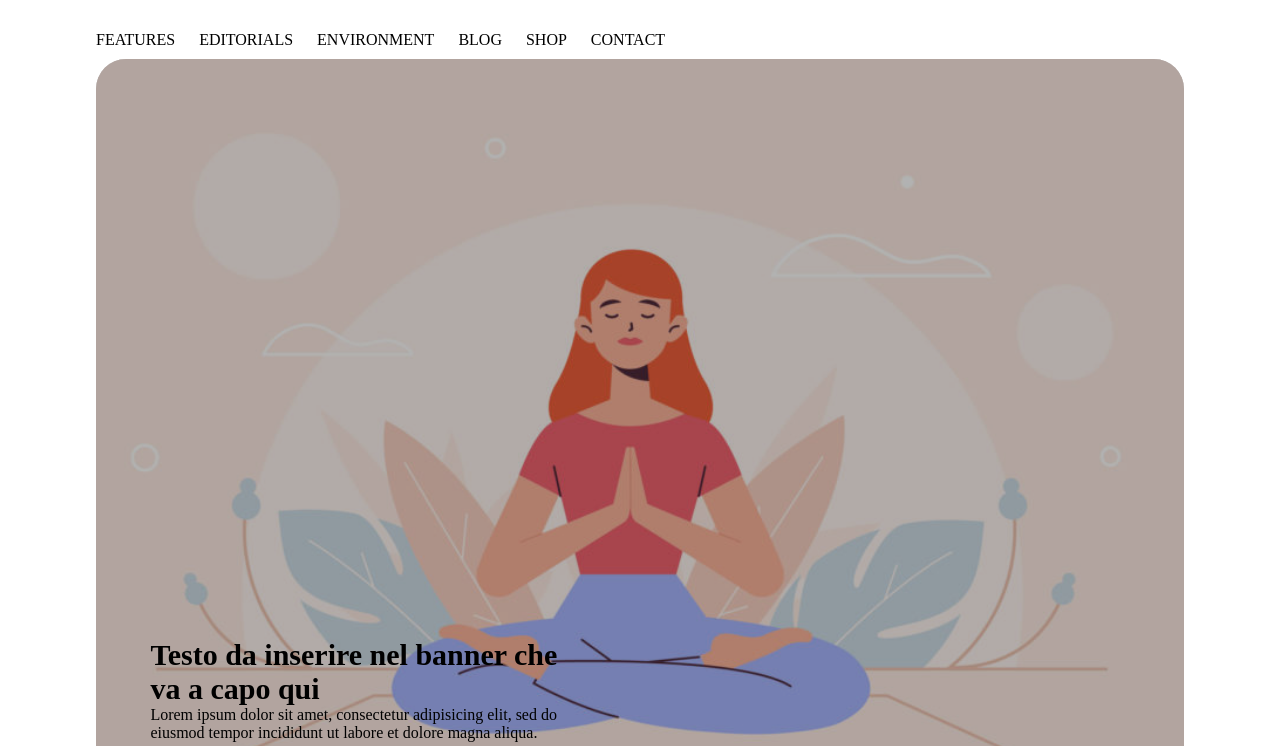
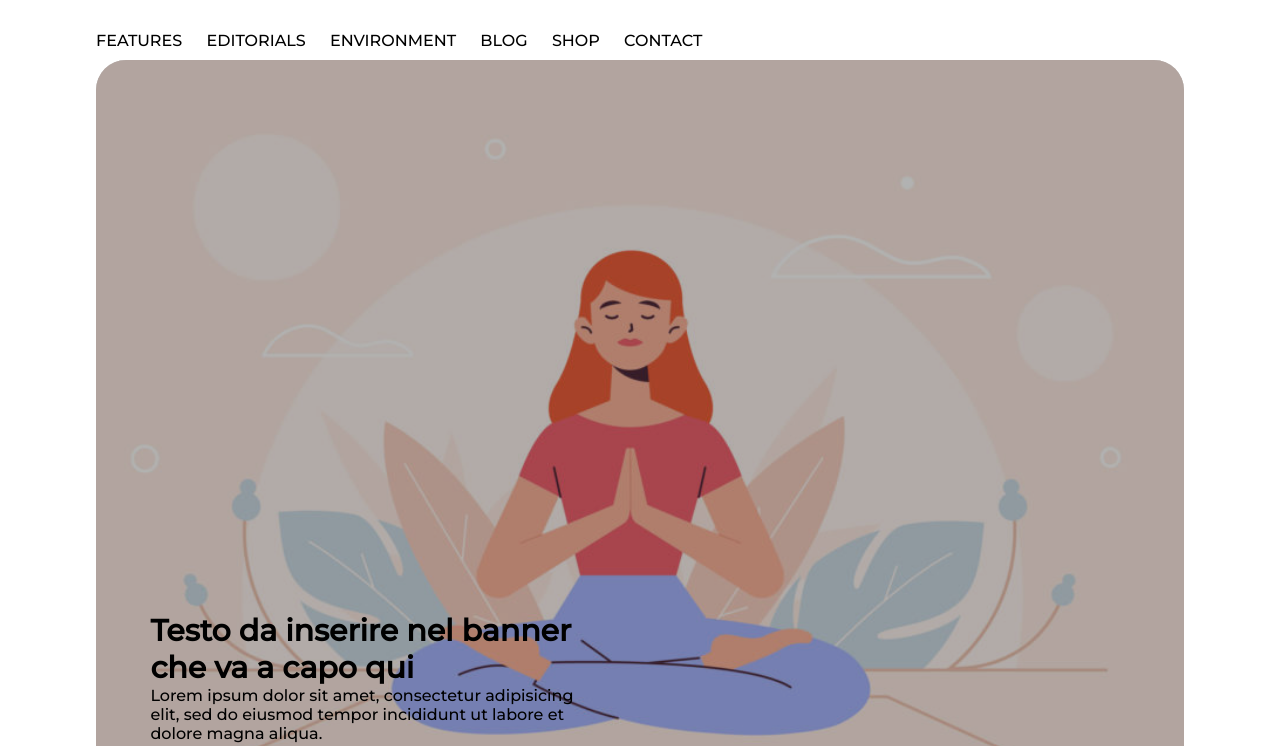
Before and after one commit to danielevergani/htmlcss-wp, a plain HTML site: page index.html in a window 1280 px wide. Shown: the part 83-829 px from the top of the page. Drawn offline with Linux system fonts and the light colour scheme.

Commit message:
inserito font

```diff
--- a/css/style.css
+++ b/css/style.css
@@ -14,6 +14,7 @@
 body{
   width: 85%;
   margin: auto;
+  font-family: 'Montserrat', sans-serif;
 }
 /* end caratteristiche generali */
 
--- a/index.html
+++ b/index.html
@@ -3,6 +3,8 @@
   <head>
     <meta charset="utf-8">
     <link rel="stylesheet" href="css/style.css">
+    <link rel="preconnect" href="https://fonts.gstatic.com">
+    <link href="https://fonts.googleapis.com/css2?family=Montserrat:wght@100;300;500&display=swap" rel="stylesheet">
     <title>struttura-wp</title>
   </head>
   <body>
```
